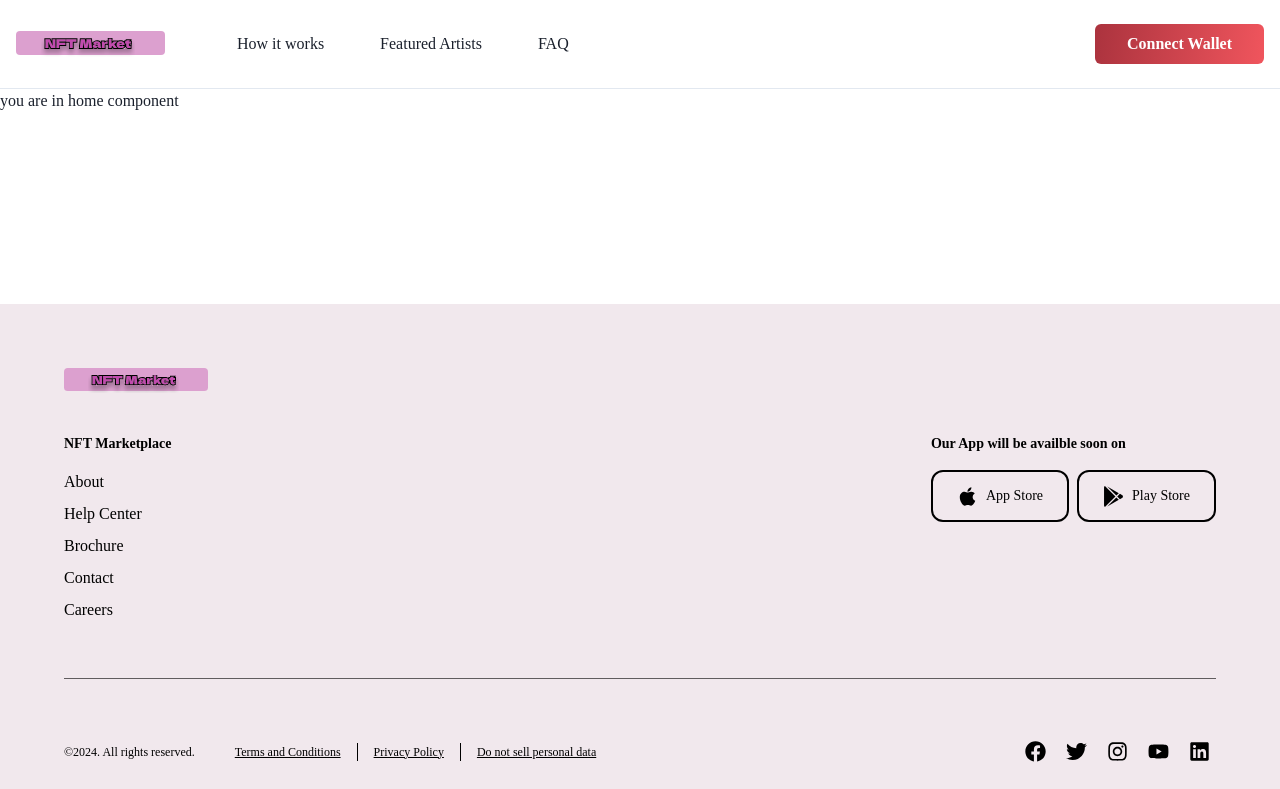
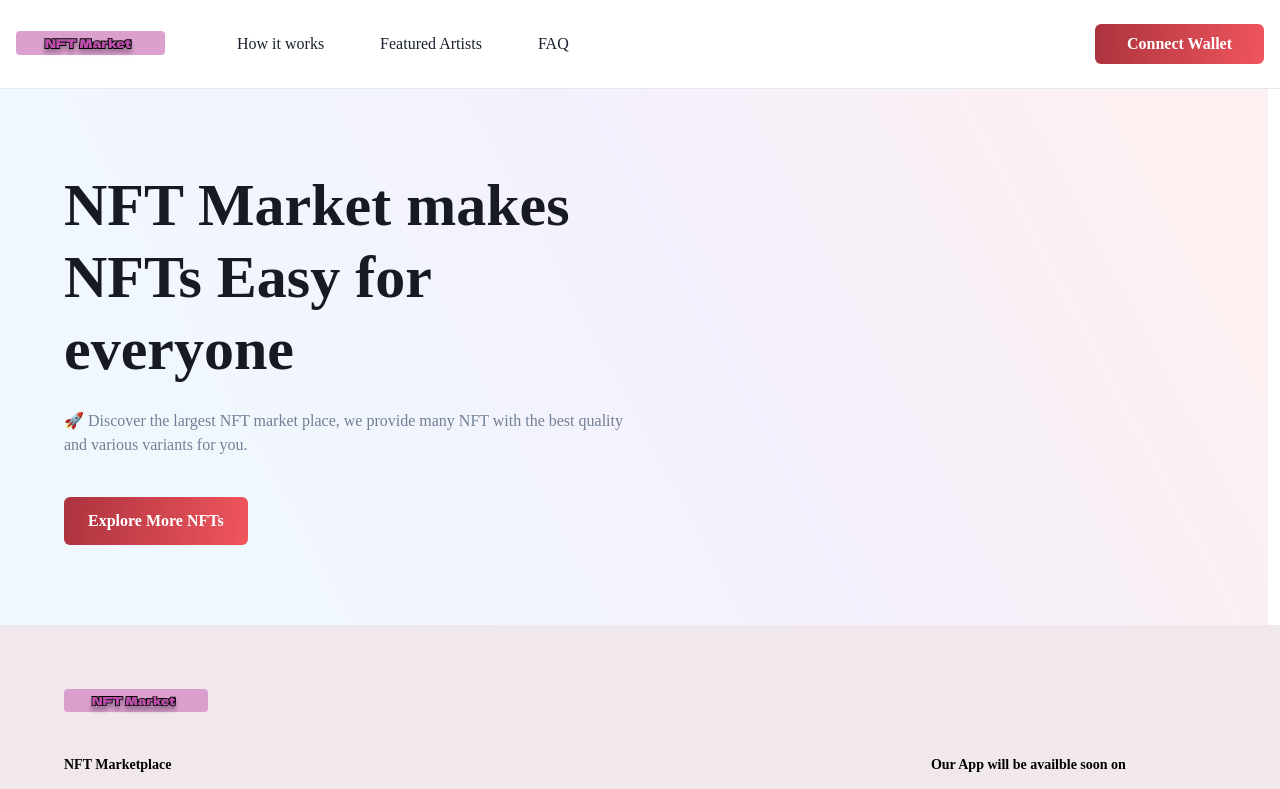
Before and after one commit to adityahongal/NFT-market-place-demo, a React (Create React App) app: page / in a window 1280 px wide. Shown: the top 789 px of the page. Built offline with nearby package versions, Linux system fonts and the light colour scheme.

Commit message:
Building Landing page

```diff
--- a/src/Pages/Home.jsx
+++ b/src/Pages/Home.jsx
@@ -1,7 +1,16 @@
 import React from "react";
+import { Box } from "@chakra-ui/react";
+
+import {
+  Landing,
+} from "./../components/Home";
 
 const Home = () => {
-    return <h1>you are in home component</h1>
-}
+  return (
+    <Box w={"full"} flex={1}>
+      <Landing />
+    </Box>
+  );
+};
 
 export default Home;
--- /dev/null
+++ b/src/components/Home/Landing.jsx
@@ -0,0 +1,77 @@
+import React, { useEffect, useState, memo, useCallback } from "react";
+import { Stack, Heading, Text, Flex, Box, Circle } from "@chakra-ui/layout";
+import { Button } from "@chakra-ui/button";
+import { Image } from "@chakra-ui/image";
+import { useSelector } from "react-redux";
+// import { Scrollbar, A11y, Autoplay } from "swiper";
+// import { Swiper, SwiperSlide } from "swiper/react";
+import { FiArrowRight } from "react-icons/fi";
+import { useNavigate } from "react-router-dom";
+import { Skeleton } from "@chakra-ui/react";
+
+
+const Landing = () => {
+    const navigate = useNavigate();
+    // const { headerText = "", subHeaderText = "" } = useSelector(selectHomePage);
+    // const { data: featuredArtWorks = [] } = useGetFeaturedListings();
+
+    return (
+      <Stack
+        direction={{ base: "column", lg: "row" }}
+        py={{ base: "6", lg: "20" }}
+        px={{ base: 4, md: 16 }}
+        align={"center"}
+        bg="background_gradient_1"
+        justify={"space-between"}
+      >
+        <Stack w={{ base: "100%", lg: "50%" }} spacing={6}>
+          <Heading color={"gray.900"} fontSize={{ base: "4xl", lg: "6xl" }} textAlign={{ base: "center", lg: "left" }}>
+          NFT Market makes NFTs Easy for everyone
+          </Heading>
+          <Text color={"gray.500"} textAlign={{ base: "center", lg: "left" }} fontSize={{ base: "sm", lg: "md" }}>
+          🚀 Discover the largest NFT market place, we provide many NFT with the best quality and various variants for you.
+          </Text>
+          <Flex pt={4} display={{ base: "none", lg: "block" }}>
+            <Button
+              size={"lg"}
+              variant={"solid"}
+              fontSize={"md"}
+              color={"white"}
+              bg={"button_gradient"}
+              _hover={{
+                bg: "button_gradient_light",
+              }}
+              _active={{
+                bg: "button_gradient_light",
+              }}
+              onClick={() => navigate("/artists")}
+            >
+              Explore More NFTs
+            </Button>
+          </Flex>
+        </Stack>
+        <Stack w={{ base: "100%", lg: "35%" }} spacing={8}>
+          {/* {featuredArtWorks.length > 0 && <FeaturedArtsSlider featuredArtWorks={featuredArtWorks} />} */}
+          <Button
+            size={"lg"}
+            variant={"solid"}
+            fontSize={"md"}
+            color={"white"}
+            bg={"button_gradient"}
+            _hover={{
+              bg: "button_gradient_light",
+            }}
+            _active={{
+              bg: "button_gradient_light",
+            }}
+            order={{ base: 3 }}
+            display={{ lg: "none" }}
+          >
+            Explore Miko NFTs
+          </Button>
+        </Stack>
+      </Stack>
+    );
+  };
+
+  export default memo(Landing);
--- /dev/null
+++ b/src/components/Home/index.js
@@ -0,0 +1 @@
+export { default as Landing } from "./Landing";
```
Also changed, not shown: src/api/listingService.js (added, +14 -0 lines), 1 other file (tests, documents, lock files or other folders).
